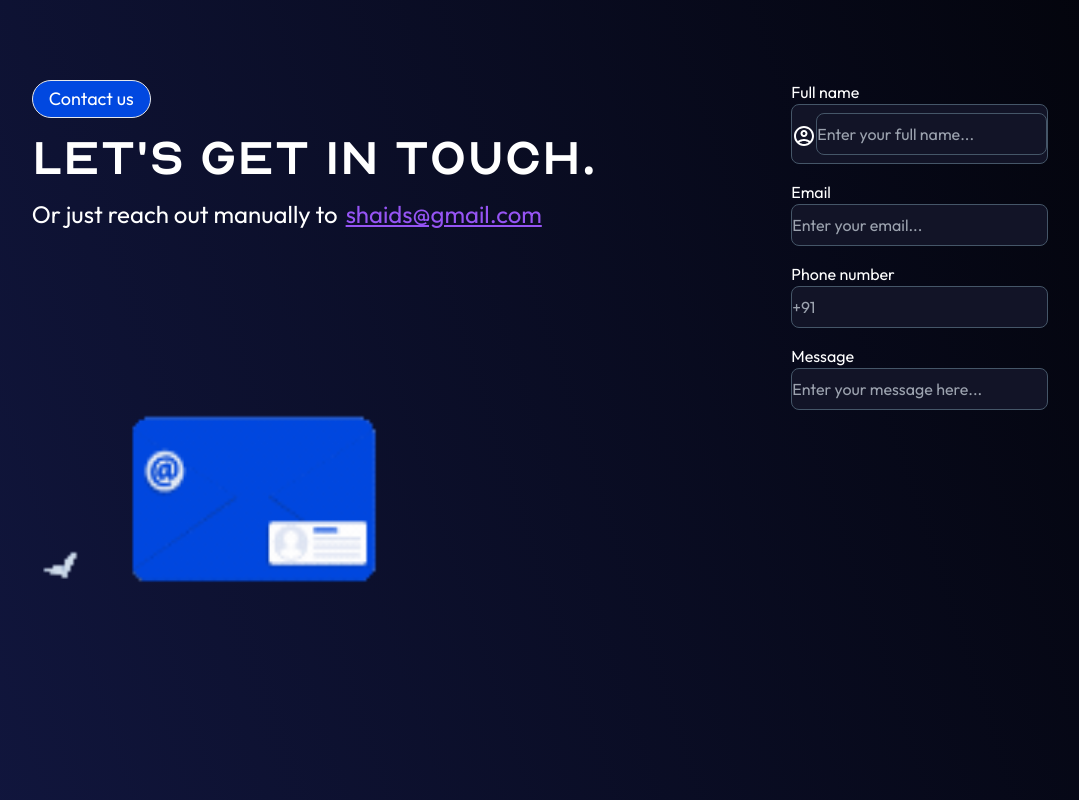
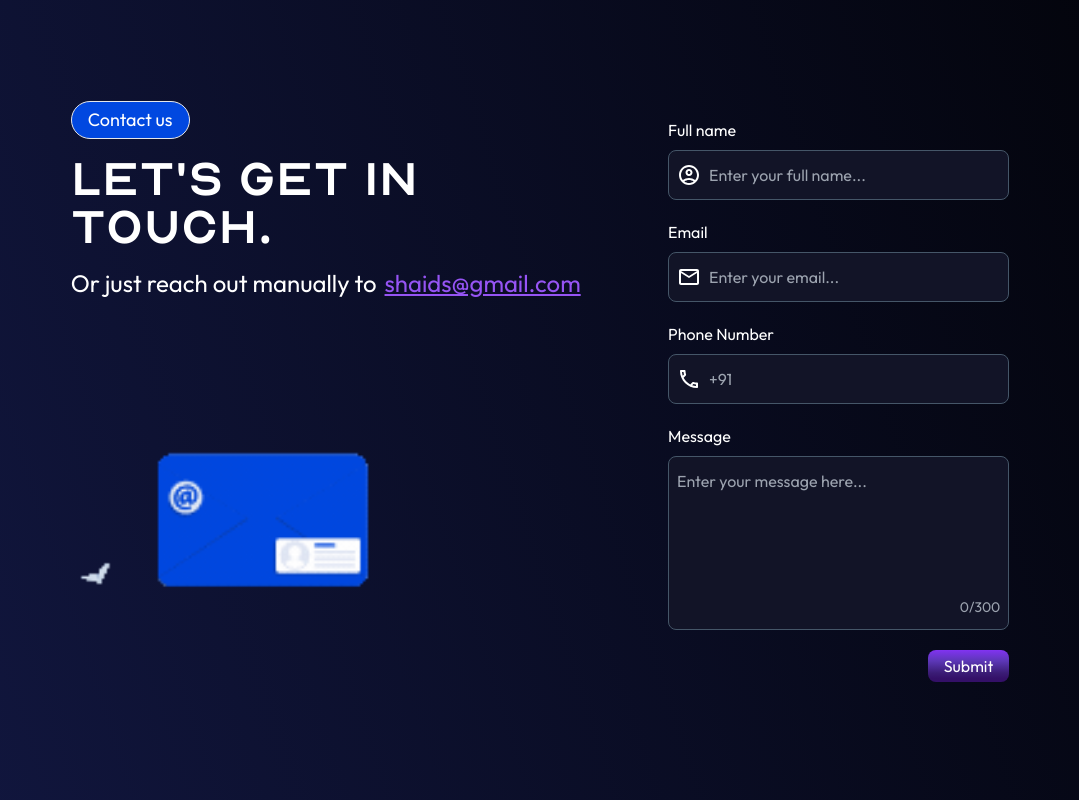
Before and after one commit to diveshdalvi/Shaids-Website-25-26, a React (Vite) app: page /contact-us in a window 1280 px wide. Shown: the whole page, without its empty margins (100-1179 px from the left). Built offline with nearby package versions, Linux system fonts and the light colour scheme.

Commit message:
contact us

```diff
--- a/package.json
+++ b/package.json
@@ -17,6 +17,8 @@
     "@tailwindcss/line-clamp": "^0.4.4",
     "react": "^18.3.1",
     "react-dom": "^18.3.1",
+    "react-hook-form": "^7.54.2",
+    "react-hot-toast": "^2.5.1",
     "react-multi-carousel": "^2.8.5",
     "react-router-dom": "^7.1.1"
   },
--- a/src/index.css
+++ b/src/index.css
@@ -24,5 +24,27 @@
 }
 
 .custom-input {
-  @apply border border-[#455668] bg-[#121427] rounded-lg py-2;
+  @apply border border-[#455668] bg-[#121427] rounded-lg py-2 transition-all;
 }
+
+.custom-input:focus-within {
+  @apply border-[#3B82F6];
+}
+
+.custom-input.error {
+  @apply border-red-500;
+}
+
+input[type="number"] {
+  -moz-appearance: textfield;
+  appearance: none;
+}
+
+input[type="number"]::-webkit-inner-spin-button {
+  display: none;
+}
+
+input:-webkit-autofill {
+  -webkit-box-shadow: 0 0 0 30px #121427 inset !important;
+  -webkit-text-fill-color: white !important;
+}
--- a/src/pages/ContactUs.jsx
+++ b/src/pages/ContactUs.jsx
@@ -1,60 +1,170 @@
-import React from "react";
+import React, { useState } from "react";
+import { set, useForm } from "react-hook-form";
+import toast, { Toaster } from "react-hot-toast";
+
 import AccountCircleOutlinedIcon from "@mui/icons-material/AccountCircleOutlined";
 import EmailOutlinedIcon from "@mui/icons-material/EmailOutlined";
 import CallOutlinedIcon from "@mui/icons-material/CallOutlined";
+
 const ContactUs = () => {
+  const {
+    register,
+    handleSubmit,
+    reset,
+    formState: { errors },
+  } = useForm();
+
+  const [loadinng, setLoading] = useState(false);
+  const [messageLength, setMessageLength] = useState(0);
+  const maxLength = 300;
+  const onSubmit = (data) => {
+    setLoading(true);
+    // preventDefault();
+    reset();
+    toast.success("Sent Successfully!");
+  };
+
   return (
-    <div className=" bg-bgGradient text-white font-Outfit  flex flex-col min-h-screen h-full py-20  px-12 xl:flex-row justify-around">
-      {/* top text box */}
-      <div className=" flex flex-col   gap-1 sm:gap-2 md:gap-4  sm:text-left  xl:w-1/2 ">
-        <span className=" bg-[#0148E0] rounded-3xl px-4 py-1 border  w-max md:text-lg ">
+    <div className="bg-bgGradient text-white font-Outfit flex flex-col min-h-screen h-full px-12 xl:flex-row justify-around items-center sm:px-32 py-24 xl:px-32 ">
+      <Toaster position="top-right" reverseOrder={false} />
+      {/* Top text box */}
+      <div className="flex flex-col gap-1 sm:gap-2 md:gap-4 sm:text-left xl:w-1/2">
+        <span className="bg-[#0148E0] rounded-3xl px-4 py-1 border w-max md:text-lg">
           Contact us
         </span>
-        <h1 className=" font-NordMedium text-2xl sm:text-4xl md:text-5xl">
+        <h1 className="font-NordMedium text-2xl sm:text-4xl md:text-5xl">
           let's get in touch.
         </h1>
-        <span className=" flex text-sm text-center flex-col sm:text-xl sm:text-left sm:gap-2 sm:flex-row md:text-2xl">
+        <span className="flex text-sm text-center flex-col sm:text-xl sm:text-left sm:gap-2 sm:flex-row md:text-2xl">
           Or just reach out manually to{" "}
-          <span className=" text-[#9654F4] underline">shaids@gmail.com</span>
+          <span className="text-[#9654F4] underline">shaids@gmail.com</span>
         </span>
         <img
-          src="src\assets\images\mail.gif"
+          src="src/assets/images/mail.gif"
           alt="img"
-          className="hidden xl:block size-3/4 "
+          className="hidden xl:block size-3/4"
         />
       </div>
-      <div className=" flex flex-col gap-4 ">
-        <span className="flex flex-col">
-          Full name{" "}
-          <span className="custom-input">
+      {/* Form */}
+      <div className="flex flex-col   w-full xl:w-1/3">
+        <form onSubmit={handleSubmit(onSubmit)} className="flex flex-col gap-5">
+          {/* Full Name Field */}
+          <span className="flex flex-col gap-2">
+            Full name
+            <span
+              className={`custom-input flex p-2 gap-2 md:py-3 ${
+                errors.fullName ? "error" : ""
+              }`}
+            >
               <AccountCircleOutlinedIcon />
               <input
                 type="text"
-              className="custom-input"
+                className="bg-transparent outline-none w-full"
                 placeholder="Enter your full name..."
+                {...register("fullName", { required: true })}
               />
             </span>
+            {errors.fullName && (
+              <p role="alert" className="text-red-600">
+                Name is required!!!
+              </p>
+            )}
           </span>
-        <span className="flex flex-col">
-          Email{" "}
+
+          {/* Email Field */}
+          <span className="flex flex-col gap-2 ">
+            Email
+            <span
+              className={`custom-input flex p-2 gap-2 md:py-3 ${
+                errors.email ? "error" : ""
+              }`}
+            >
+              <EmailOutlinedIcon />
               <input
                 type="email"
                 placeholder="Enter your email..."
-            className="custom-input"
+                className="bg-transparent outline-none w-full"
+                {...register("email", { required: true })}
               />
             </span>
-        <span className="flex flex-col">
-          Phone number{" "}
-          <input type="number" placeholder="+91" className="custom-input" />
+            {errors.email && (
+              <p role="alert" className="text-red-600">
+                Email is required!!!
+              </p>
+            )}
           </span>
-        <span className="flex flex-col">
-          Message{" "}
+
+          {/* Phone Number Field */}
+          <span className="flex flex-col gap-2">
+            Phone Number
+            <span
+              className={`custom-input flex p-2 gap-2 md:py-3 ${
+                errors.phoneNumber ? "error" : ""
+              }`}
+            >
+              <CallOutlinedIcon />
               <input
-            type="text"
-            placeholder="Enter your message here..."
-            className="custom-input"
+                type="number"
+                placeholder="+91"
+                className="bg-transparent outline-none w-full appearance-none"
+                {...register("phoneNumber", {
+                  required: true,
+                  maxLength: 10,
+                  minLength: 10,
+                  pattern: /^[0-9]+$/,
+                })}
               />
             </span>
+            {errors.phoneNumber?.type === "required" && (
+              <p role="alert" className="text-red-600">
+                Phone Number is required!!!
+              </p>
+            )}
+            {(errors.phoneNumber?.type === "minLength" ||
+              errors.phoneNumber?.type === "maxLength") && (
+              <p role="alert" className="text-red-600">
+                Phone Number must be 10 digits!!!
+              </p>
+            )}
+          </span>
+
+          {/* Message Field */}
+          <span className="flex flex-col gap-2">
+            Message
+            <span
+              className={`custom-input flex flex-col p-2 gap-2 md:py-3 ${
+                errors.Message ? "error" : ""
+              }`}
+            >
+              <textarea
+                id="message"
+                rows="5"
+                maxLength={maxLength}
+                placeholder="Enter your message here..."
+                className="bg-transparent outline-none w-full resize-none"
+                {...register("Message", {
+                  required: true,
+                  maxLength: maxLength,
+                })}
+                onChange={(e) => setMessageLength(e.target.value.length)}
+              />
+              {/* Dynamic Bottom Placeholder */}
+              <span className="text-sm text-gray-400 self-end">
+                {messageLength}/{maxLength}
+              </span>
+            </span>
+            {errors.Message && (
+              <p role="alert" className="text-red-600">
+                Message is required!!!
+              </p>
+            )}
+          </span>
+
+          <input
+            type="submit"
+            className=" bg-buttonGradient w-max px-4 py-1 rounded-lg self-end"
+          />
+        </form>
       </div>
     </div>
   );
--- a/tailwind.config.js
+++ b/tailwind.config.js
@@ -20,5 +20,5 @@ export default {
     },
   },
 
-  plugins: [require("@tailwindcss/line-clamp")],
+  // plugins: [require("@tailwindcss/line-clamp")],
 };
```
Also changed, not shown: 1 other file (tests, documents, lock files or other folders). Lines whose indentation alone changed are shown as unchanged.
